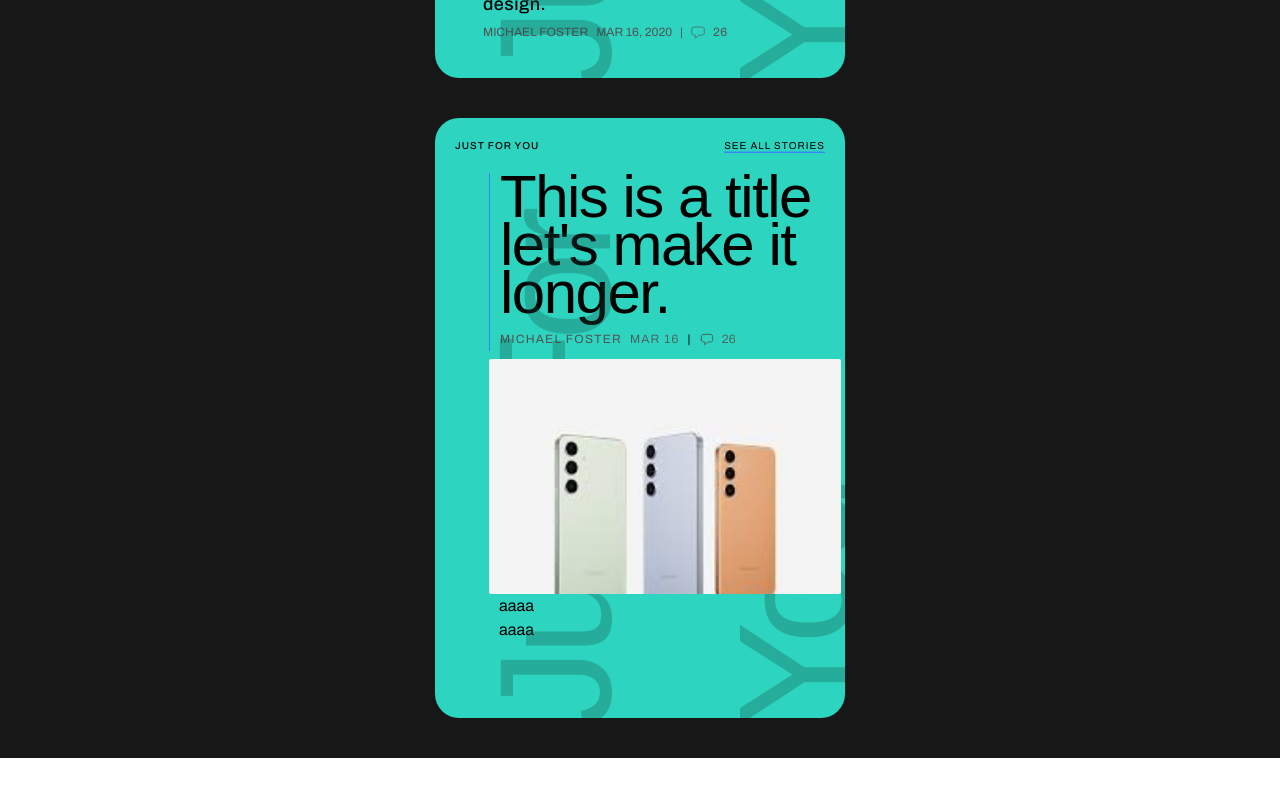
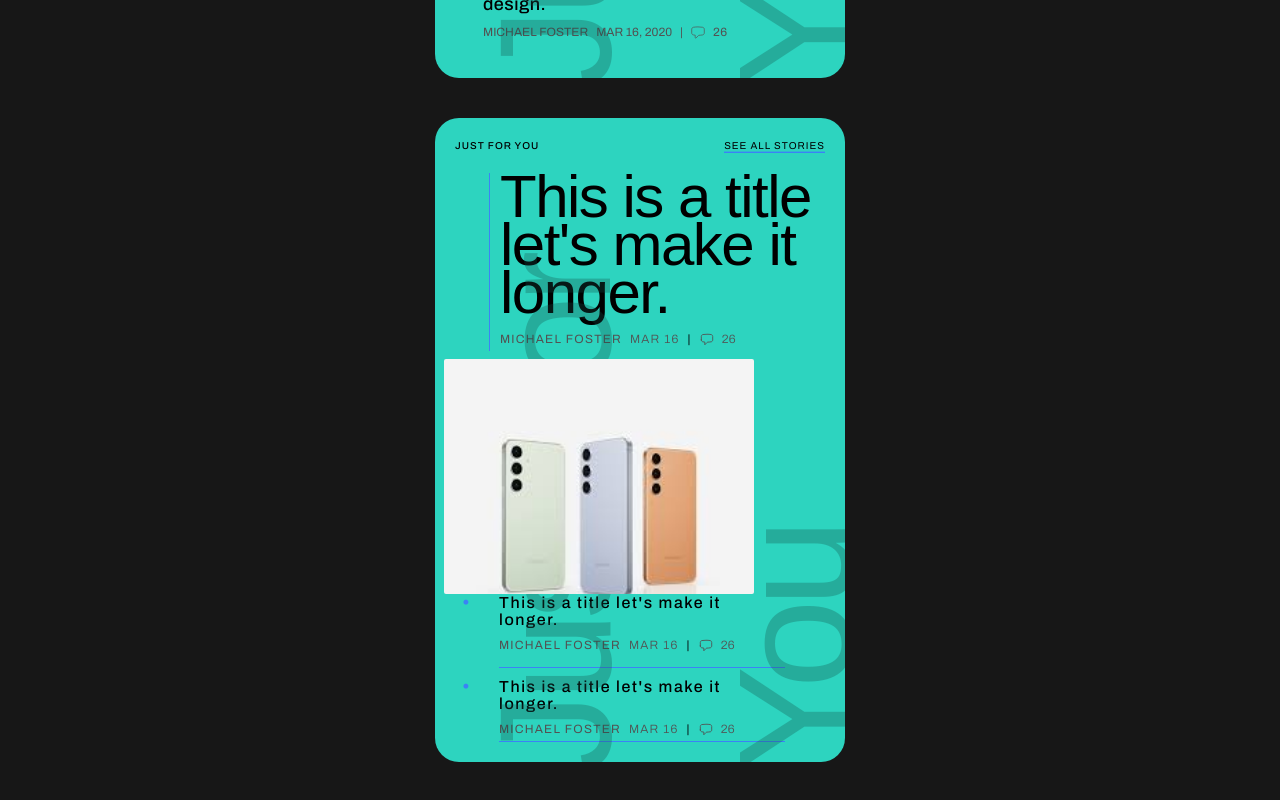
Before and after one commit to radovanbotik/myblog, a Next.js app: page / in a window 1280 px wide. Shown: the part 2669-3469 px from the top of the page. Before the commit the page ends 3427 px from the top, so only its background shows below. Built offline with nearby package versions, Linux system fonts and the light colour scheme; a web font is replaced by a local one.

Commit message:
complete 5th component

```diff
--- a/app/components/StoryGroupWithImage.tsx
+++ b/app/components/StoryGroupWithImage.tsx
@@ -81,7 +81,7 @@ export default function StoryGroupWithImage({ data }: { data: Props }) {
             href={data.posts[0].href}
             // className="mb-2 border border-blue-500 pl-2.5"
           >
-            <div className="lg:-ml[45px] relative h-[182px] w-[275px] md:h-[244px] md:w-[370px] lg:h-[235px] lg:w-[352px]">
+            <div className="relative h-[182px] w-[240px] md:h-[244px] md:w-[250px] lg:-ml-[45px] lg:h-[235px] lg:w-[310px]">
               <span className="absolute inset-0 m-0 box-border block h-[initial] w-[initial] overflow-hidden p-0">
                 <Image
                   src={image_dummy ?? data.posts[0].image.imageUrl}
@@ -93,38 +93,75 @@ export default function StoryGroupWithImage({ data }: { data: Props }) {
             </div>
           </a>
         </li>
-        <li className="">aaaa</li>
-        <li className="">aaaa</li>
-      </ul>
-      {/* <ol className="w-full [counter-reset:li] lg:mt-5 lg:w-[320px]">
-        {data.posts.slice(0, 2).map((post) => (
-          <li
-            key={post.id}
-            className="mb-5 border-b border-b-blue-500 pb-5 pl-7 before:absolute before:-left-[4px] before:ml-3.5 before:grid before:h-6 before:w-6 before:place-content-center before:rounded-full before:bg-blue-600 before:text-center before:text-sm before:text-teal-400 before:content-[counter(li)] before:[counter-increment:li] last:mb-0 last:border-b-0 last:pb-0"
-          >
-            <a href={post.href} className="hover:text-blue-500">
-              <h3 className="mb-1 text-lg font-medium leading-tight tracking-wide">
-                {post.title}
-              </h3>
+        <li className="last:border:0 md:w[calc(100%-20px)] lg:last-mb-2.5 mb-2.5 w-[240px] border-b border-blue-500 pb-2.5 before:absolute before:left-5 before:flex before:h-4 before:items-center before:text-xl before:text-blue-500 before:content-['•'] last:mb-0 last:pb-0 lg:w-[286px] lg:before:pl-[7px]">
+          <a href={data.posts[2].href} className="hover:text-blue-500">
+            <h3 className="mb-1 font-medium leading-[1.1] tracking-widest">
+              {data.posts[2].title}
+            </h3>
+          </a>
+          <p className="text-xs uppercase tracking-widest">
+            <a href={data.posts[2].author.href}>
+              <span className="mr-2 text-neutral-600">
+                {data.posts[2].author.name}
+              </span>
             </a>
-            <p className="inline-block text-xs uppercase text-neutral-600">
-              <span className="mr-2">{post.author.name}</span>
-              <time dateTime={post.datetime}>{post.date}</time>
-              <span>
-                <span className="mx-2">|</span>
+            <span className="font-light text-neutral-600">
+              {data.posts[2].date.slice(0, -", 2020".length)}
+            </span>
+            <span>
+              <span className="mx-2">|</span>
+              <span className="text-right font-light">
                 <a
-                  href={post.href}
-                  aria-label={post.description}
-                  className="group/comments hover:text-blue-500"
+                  href={data.posts[2].href}
+                  className="group-comments hover:text-blue-500"
                 >
-                  <ChatBubbleLeftIcon className="mr-2 inline h-3.5 w-3.5 -translate-y-[0.5px] fill-transparent stroke-neutral-600 group-hover/comments:stroke-blue-500" />
-                  <span className="text-xs leading-6 tracking-wide">26</span>
+                  <span>
+                    <ChatBubbleLeftIcon className="mr-2 inline h-3.5 w-3.5 -translate-y-[0.5px] text-neutral-600" />
+                    <span className="text-xs leading-6 tracking-wide text-neutral-600">
+                      26
+                    </span>
+                  </span>
+                  <span></span>
                 </a>
               </span>
-            </p>
-          </li>
-        ))}
-      </ol> */}
+            </span>
+          </p>
+        </li>
+        <li className="last:border:0 md:w[calc(100%-20px)] lg:last-mb-2.5 mb-2.5 w-[240px] border-b border-blue-500 pb-2.5 before:absolute before:left-5 before:flex before:h-4 before:items-center before:text-xl before:text-blue-500 before:content-['•'] last:mb-0 last:pb-0 lg:w-[286px] lg:before:pl-[7px]">
+          <a href={data.posts[2].href} className="hover:text-blue-500">
+            <h3 className="mb-1 font-medium leading-[1.1] tracking-widest">
+              {data.posts[2].title}
+            </h3>
+          </a>
+          <p className="text-xs uppercase tracking-widest">
+            <a href={data.posts[2].author.href}>
+              <span className="mr-2 text-neutral-600">
+                {data.posts[2].author.name}
+              </span>
+            </a>
+            <span className="font-light text-neutral-600">
+              {data.posts[2].date.slice(0, -", 2020".length)}
+            </span>
+            <span>
+              <span className="mx-2">|</span>
+              <span className="text-right font-light">
+                <a
+                  href={data.posts[2].href}
+                  className="group-comments hover:text-blue-500"
+                >
+                  <span>
+                    <ChatBubbleLeftIcon className="mr-2 inline h-3.5 w-3.5 -translate-y-[0.5px] text-neutral-600" />
+                    <span className="text-xs leading-6 tracking-wide text-neutral-600">
+                      26
+                    </span>
+                  </span>
+                  <span></span>
+                </a>
+              </span>
+            </span>
+          </p>
+        </li>
+      </ul>
     </div>
   );
 }
```
